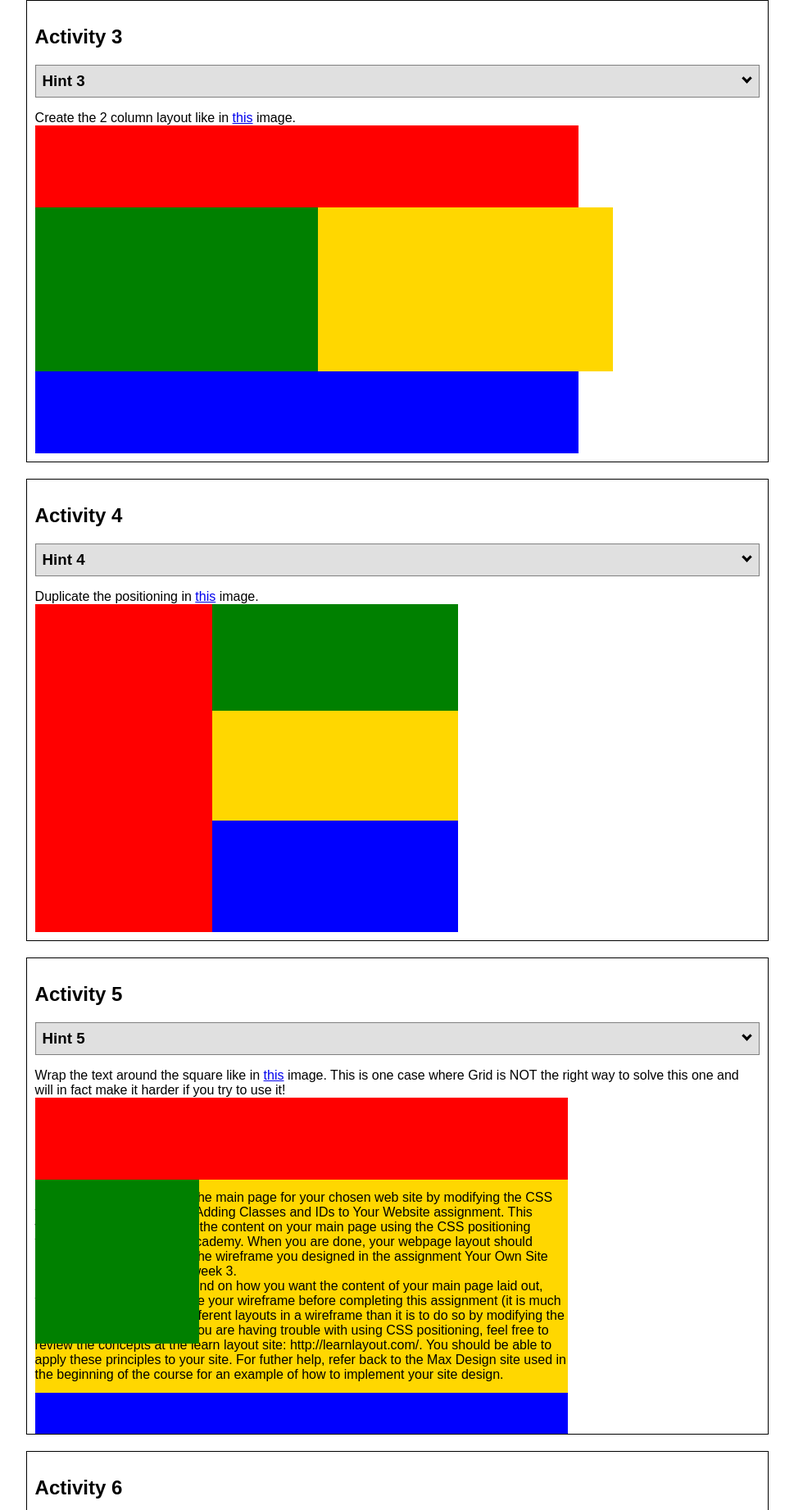
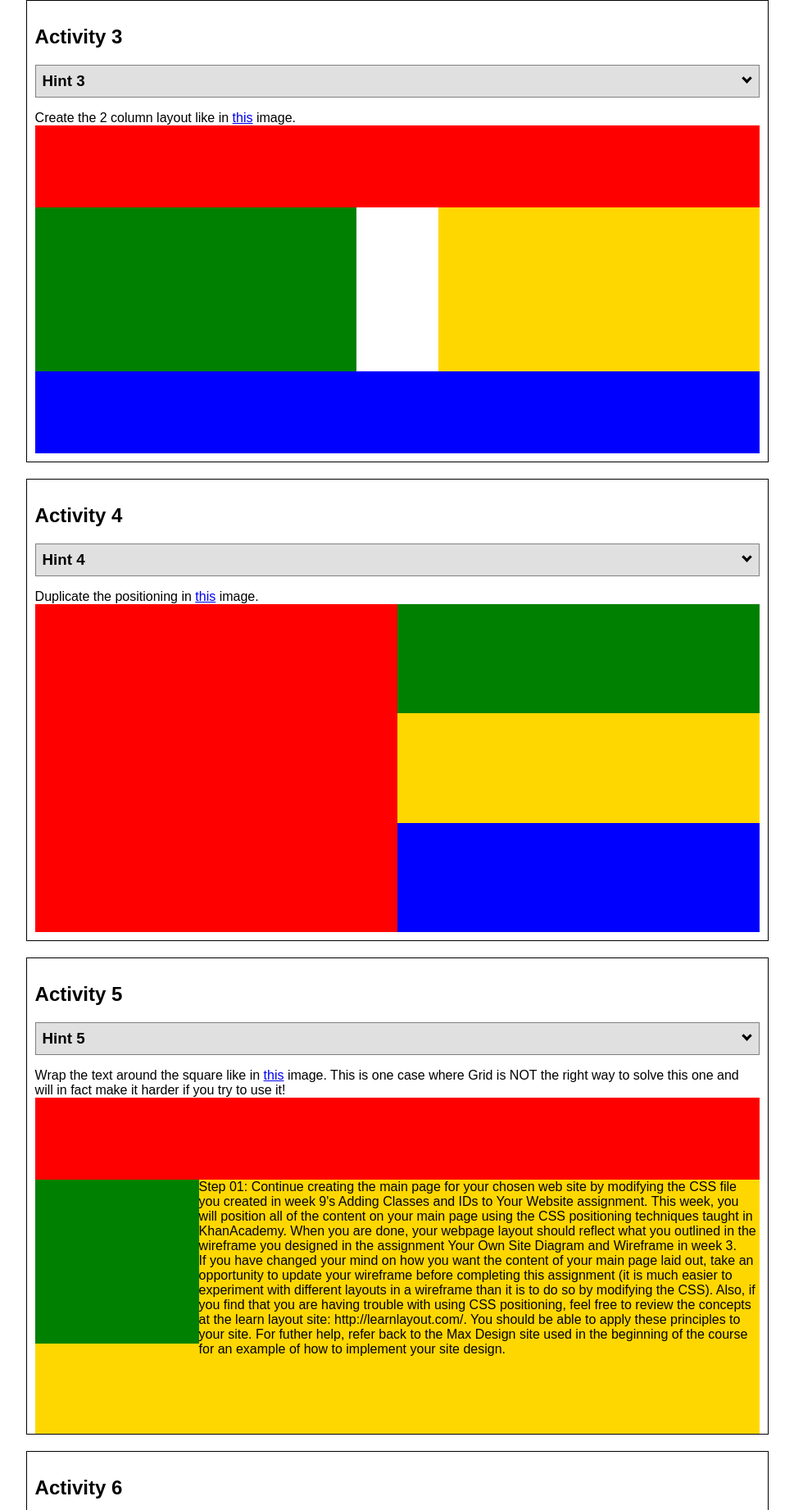
Before and after one commit to byui-ari/wdd130, a plain HTML site: page week6/positioning/positioning.html in a window 1280 px wide. Shown: the part 1457-3299 px from the top of the page at 82% size, without its empty margins (155-1124 px from the left). Drawn offline with Linux system fonts and the light colour scheme.

Commit message:
positioning update

```diff
--- a/week6/positioning/positionstyles.css
+++ b/week6/positioning/positionstyles.css
@@ -63,28 +63,27 @@
 .content3 {
   /* This is the parent of the activity 3 boxes. */
   display: grid;
-  grid-template-columns: 2fr 2fr;
-  grid-column-gap: 0;
+  grid-template-columns: 1fr 1fr;
+  grid-column-gap: 100px;
 }
 .red3 {
-  width: 75%;
+  width: 100%;
   height: 100px;
   background-color: red;
   grid-column: 1/3;
 }
 .green3 {
-  width: 360px;
+  width: 100%;
   height: 200px;
   background-color: green;
 }
 .yellow3 {
-  width: 360px;
+  width: 100%;
   height: 200px;
   background-color: gold;
-  margin-left: -97px;
 }
 .blue3 {
-  width: 75%;
+  width: 100%;
   height: 100px;
   background-color: blue;
   grid-column: 1/3;
@@ -98,51 +97,37 @@
   grid-template-rows: 1fr 1fr 1fr;
 }
 .red4 {
-  width: 300px;
-  height: 400px;
+  width: 100%;
+  height: 100%;
   background-color: red;
-  grid-row: 1/3;
+  grid-row: 1/4;
 }
 .green4 {
-  width: 300px;
-  height: 136px;
+  width: 100%;
+  height: 100%;
   background-color: green;
-  grid-column: 2/4;
-  grid-row: 1;
-  margin-left: -226px;
 }
 .yellow4 {
-  width: 300px;
-  height: 136px;
+  width: 100%;
+  height: 100%;
   background-color: gold;
-  grid-column: 2/4;
-  grid-row: 2;
-  margin-top: -70px;
-  margin-left: -226px;
 }
 .blue4 {
-  width: 300px;
-  height: 136px;
+  width: 100%;
+  height: 100%;
   background-color: blue;
-  grid-column: 2/4;
-  grid-row: 3;
-  margin-top: -136px;
-  margin-left: -226px;
 }
 /* Activity 5 styles */
 .content5 {
   /* This is the parent of the activity 5 boxes. */
-  display: grid;
   height: 400px;
-  width: 650px;
 }
 .red5 {
-  width: 650px;
+  width: 100%;
   height: 100px;
   background-color: red;
 }
 .green5 {
-  float: left;
   width: 200px;
   height: 200px;
   background-color: green;
@@ -150,14 +135,12 @@
   z-index: 1;
 }
 .yellow5 {
-  width: 650px;
-  height: 260px;
+  width: 100%;
+  height: 100%;
   background-color: gold;
-  margin-top: -200px;
-  align-content: center;
 }
 .blue5 {
-  width: 650px;
+  width: 100%;
   height: 100px;
   background-color: blue;
 }
@@ -168,34 +151,34 @@
   grid-template-columns: repeat(6, 15%);
   grid-template-rows: repeat(6, 15%);
   width: 600px;
+  height: 600px;
 }
 .red6 {
-  width: 400px;
-  height: 200px;
+  width: 100%;
+  height: 100%;
   background-color: red;
   grid-column: 1/5;
   grid-row: 1/3;
 }
 .green6 {
-  width: 200px;
-  height: 200px;
+  width: 100%;
+  height: 100%;
   background-color: green;
   grid-column: 1/3;
-  grid-row-start: 5;
-  grid-row-end: 6;
+  grid-row: 5/7;
   z-index: 1;
 }
 .yellow6 {
-  width: 200px;
-  height: 400px;
+  width: 100%;
+  height: 100%;
   background-color: gold;
   grid-column: 5/7;
   grid-row: 3/7;
   z-index: 1;
 }
 .blue6 {
-  width: 400px;
-  height: 400px;
+  width: 100%;
+  height: 100%;
   background-color: blue;
   grid-column: 2/6;
   grid-row: 2/6;
```
